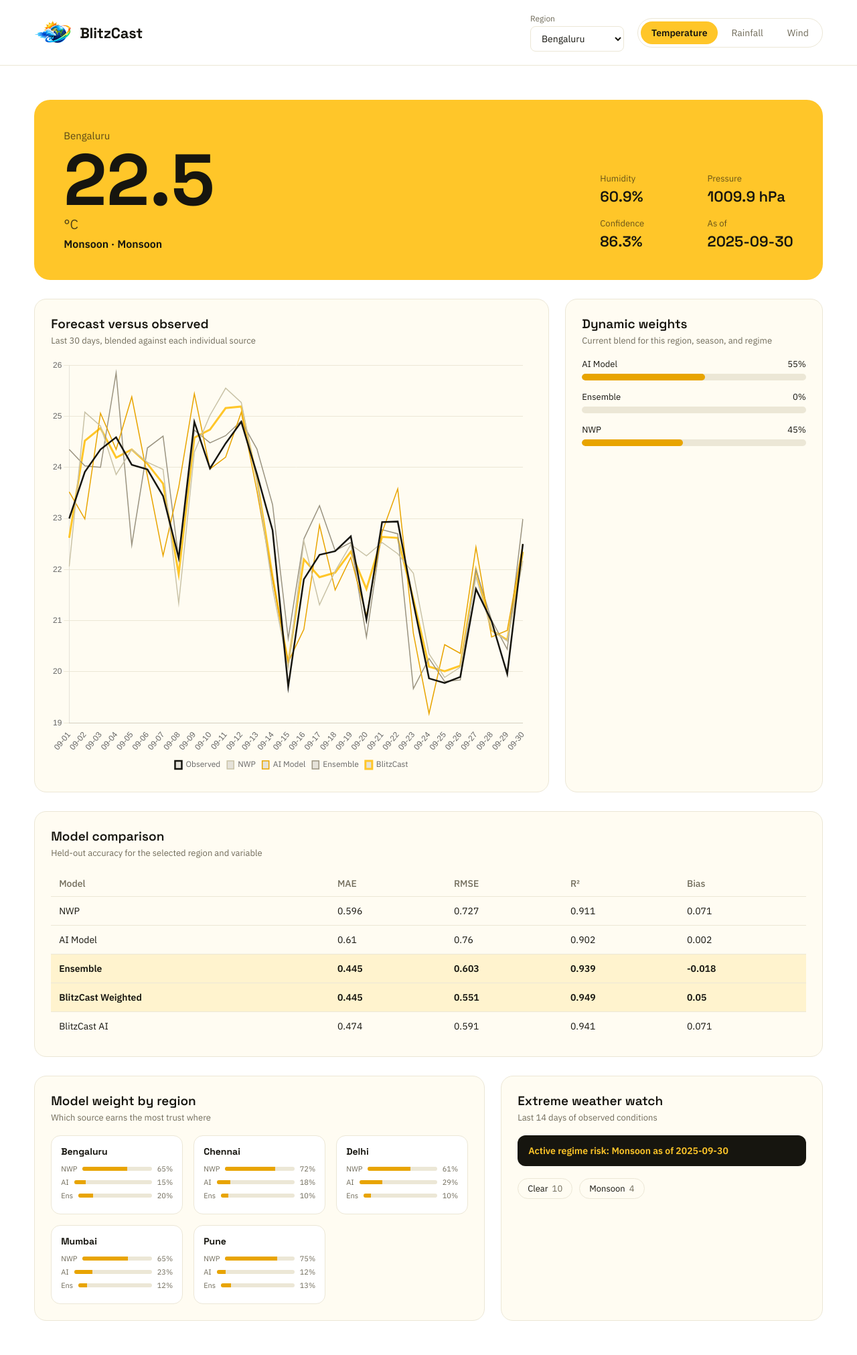
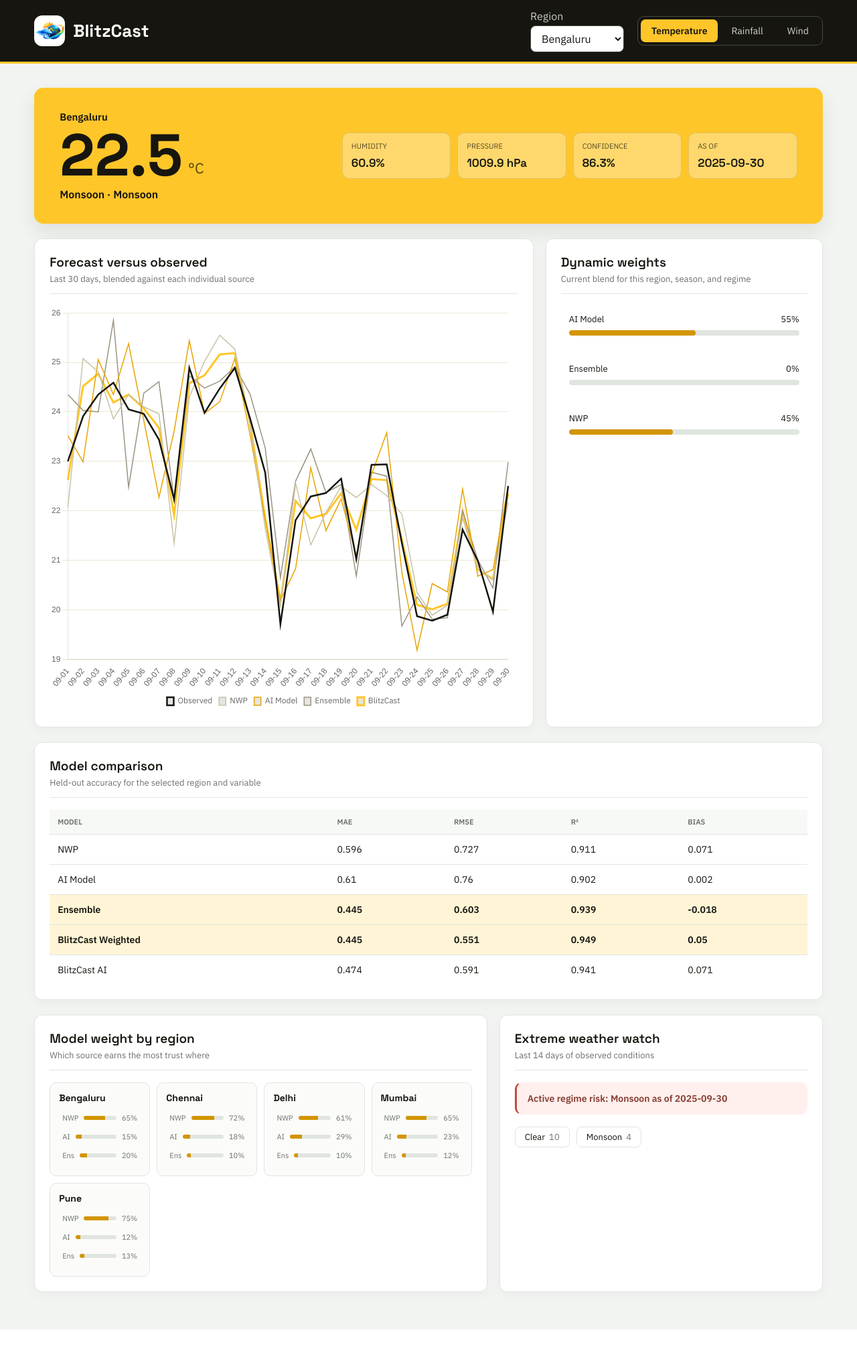
Before and after one commit to Vedantsd/BlitzCast, a Flask app: page / in a window 1280 px wide. Shown: the whole page at 67% size. After the commit the page ends 1985 px from the top, so only its background shows below. Run offline with Flask 3, Linux system fonts and the light colour scheme.

Commit message:
style: updated frontend design

```diff
--- a/static/css/index-style.css
+++ b/static/css/index-style.css
@@ -1,13 +1,14 @@
 :root {
   --white: #ffffff;
-  --surface: #fffcf2;
+  --page: #f2f4f1;
+  --surface: #ffffff;
   --yellow: #ffc629;
-  --yellow-deep: #e8a400;
+  --yellow-deep: #bd8300;
   --ink: #16150f;
-  --ink-muted: #706b5a;
-  --hairline: #ece7d6;
-  --good: #1f8a4c;
-  --bad: #c94a3c;
+  --ink-muted: #69716c;
+  --hairline: #e0e5df;
+  --good: #247451;
+  --bad: #bd4e40;
 }
 
 * {
@@ -17,7 +18,7 @@
 html, body {
   margin: 0;
   padding: 0;
-  background: var(--white);
+  background: var(--page);
   color: var(--ink);
   font-family: "IBM Plex Sans", -apple-system, sans-serif;
 }
@@ -31,8 +32,10 @@
   display: flex;
   align-items: center;
   justify-content: space-between;
-  padding: 20px clamp(20px, 4vw, 56px);
-  border-bottom: 1px solid var(--hairline);
+  padding: 14px clamp(20px, 4vw, 56px);
+  border-bottom: 3px solid var(--yellow);
+  background: var(--ink);
+  color: var(--white);
   flex-wrap: wrap;
   gap: 16px;
 }
@@ -44,19 +47,24 @@
 }
 
 .brand-mark {
-  width: 56px;
-  height: 56px;
+  width: 46px;
+  height: 46px;
   background: var(--white);
-  border-radius: 50%;
+  border-radius: 12px;
   object-fit: contain;
   display: block;
+  transition: transform 180ms ease, box-shadow 180ms ease;
+}
+
+.brand:hover .brand-mark {
+  transform: rotate(-4deg) scale(1.05);
+  box-shadow: 0 4px 14px rgba(255, 198, 41, 0.3);
 }
 
 .brand-name {
   font-family: "Space Grotesk", sans-serif;
   font-weight: 700;
-  font-size: 22px;
-  letter-spacing: -0.01em;
+  font-size: 26px;
 }
 
 .controls {
@@ -69,26 +77,32 @@
 .control {
   display: flex;
   flex-direction: column;
-  font-size: 12px;
-  color: var(--ink-muted);
+  font-size: 16px;
+  color: #c5cbc5;
   gap: 4px;
 }
 
 .control select {
   font-family: "IBM Plex Sans", sans-serif;
-  font-size: 14px;
+  font-size: 16px;
   color: var(--ink);
   padding: 8px 12px;
-  border: 1px solid var(--hairline);
+  border: 1px solid #454a43;
   border-radius: 8px;
   background: var(--white);
   min-width: 140px;
+  transition: border-color 160ms ease, box-shadow 160ms ease;
+}
+
+.control select:hover {
+  border-color: var(--yellow);
+  box-shadow: 0 0 0 3px rgba(255, 198, 41, 0.16);
 }
 
 .target-tabs {
   display: flex;
-  border: 1px solid var(--hairline);
-  border-radius: 999px;
+  border: 1px solid #454a43;
+  border-radius: 10px;
   padding: 4px;
   gap: 4px;
 }
@@ -99,9 +113,15 @@
   font-family: "IBM Plex Sans", sans-serif;
   font-size: 14px;
   padding: 8px 16px;
-  border-radius: 999px;
+  border-radius: 7px;
   cursor: pointer;
-  color: var(--ink-muted);
+  color: #d0d4d0;
+  transition: background-color 160ms ease, color 160ms ease, transform 160ms ease;
+}
+
+.target-tab:hover:not(.active) {
+  background: #2b2e28;
+  color: var(--white);
 }
 
 .target-tab.active {
@@ -110,100 +130,166 @@
   font-weight: 600;
 }
 
+.target-tab:hover {
+  transform: translateY(-1px);
+}
+
+button:focus-visible,
+select:focus-visible {
+  outline: 3px solid #8cc9b0;
+  outline-offset: 3px;
+}
+
 main {
-  padding: clamp(20px, 4vw, 56px);
+  max-width: 1640px;
+  margin: 0 auto;
+  padding: 36px clamp(20px, 4vw, 56px) 56px;
   display: flex;
   flex-direction: column;
-  gap: 28px;
+  gap: 22px;
 }
 
 .hero {
   background: var(--yellow);
-  border-radius: 24px;
-  padding: clamp(24px, 4vw, 44px);
+  border-radius: 14px;
+  padding: 34px 38px;
   display: flex;
   justify-content: space-between;
-  align-items: flex-end;
+  align-items: center;
   flex-wrap: wrap;
-  gap: 24px;
+  gap: 32px;
+  box-shadow: 0 12px 28px rgba(22, 21, 15, 0.09);
+  animation: enter 420ms ease-out both;
+  transition: transform 180ms ease, box-shadow 180ms ease;
+}
+
+.hero:hover {
+  transform: translateY(-2px);
+  box-shadow: 0 16px 34px rgba(22, 21, 15, 0.13);
 }
 
 .hero-reading {
-  display: flex;
-  flex-direction: column;
-  gap: 6px;
+  display: grid;
+  grid-template-columns: auto auto;
+  align-items: baseline;
+  column-gap: 8px;
+  row-gap: 5px;
 }
 
 .hero-label {
+  grid-column: 1 / -1;
   font-size: 15px;
   color: var(--ink);
-  opacity: 0.7;
+  font-weight: 600;
 }
 
 .hero-value {
+  grid-column: 1;
   font-family: "Space Grotesk", sans-serif;
-  font-size: clamp(56px, 9vw, 108px);
+  font-size: 88px;
   font-weight: 700;
-  line-height: 0.95;
+  line-height: 0.98;
 }
 
 .hero-unit {
-  font-size: 20px;
-  color: var(--ink);
-  opacity: 0.75;
-  margin-top: -6px;
+  grid-column: 2;
+  align-self: end;
+  padding-bottom: 10px;
+  font-size: 22px;
+  color: #55430d;
 }
 
 .hero-regime {
+  grid-column: 1 / -1;
   font-size: 16px;
   font-weight: 600;
 }
 
 .hero-stats {
   display: grid;
-  grid-template-columns: repeat(2, minmax(120px, 1fr));
-  gap: 18px 32px;
+  grid-template-columns: repeat(4, minmax(105px, 1fr));
+  gap: 10px;
+  flex: 1;
+  max-width: 680px;
 }
 
 .stat {
   display: flex;
   flex-direction: column;
-  gap: 4px;
+  gap: 7px;
+  padding: 12px 13px;
+  border: 1px solid rgba(22, 21, 15, 0.12);
+  border-radius: 10px;
+  background: rgba(255, 255, 255, 0.32);
+  transition: transform 160ms ease, background-color 160ms ease, box-shadow 160ms ease;
+}
+
+.stat:hover {
+  transform: translateY(-2px);
+  background: rgba(255, 255, 255, 0.62);
+  box-shadow: 0 5px 12px rgba(22, 21, 15, 0.08);
 }
 
 .stat-label {
-  font-size: 13px;
+  font-size: 11px;
   color: var(--ink);
-  opacity: 0.65;
+  opacity: 0.72;
+  text-transform: uppercase;
 }
 
 .stat-value {
   font-family: "Space Grotesk", sans-serif;
-  font-size: 22px;
+  font-size: 17px;
   font-weight: 600;
+  overflow-wrap: anywhere;
 }
 
 .grid-main {
   display: grid;
-  grid-template-columns: 2fr 1fr;
-  gap: 24px;
+  grid-template-columns: minmax(0, 1.8fr) minmax(300px, 1fr);
+  gap: 18px;
 }
 
 .grid-secondary {
   display: grid;
-  grid-template-columns: 1.4fr 1fr;
-  gap: 24px;
+  grid-template-columns: minmax(0, 1.4fr) minmax(300px, 1fr);
+  gap: 18px;
 }
 
 .panel {
   background: var(--surface);
   border: 1px solid var(--hairline);
-  border-radius: 18px;
-  padding: 24px;
+  border-radius: 12px;
+  padding: 22px;
+  box-shadow: 0 5px 18px rgba(22, 21, 15, 0.035);
+  animation: enter 480ms ease-out both;
+  transition: transform 180ms ease, box-shadow 180ms ease, border-color 180ms ease;
+}
+
+.panel:hover {
+  transform: translateY(-2px);
+  border-color: #c7d0c6;
+  box-shadow: 0 10px 24px rgba(22, 21, 15, 0.08);
+}
+
+.grid-main > .panel:nth-child(2),
+.grid-secondary > .panel:nth-child(2) {
+  animation-delay: 70ms;
+}
+
+.panel-chart,
+.panel-table {
+  min-width: 0;
+}
+
+.panel-table {
+  overflow-x: auto;
 }
 
 .panel-head {
   margin-bottom: 18px;
+  padding-bottom: 13px;
+  border-bottom: 1px solid var(--hairline);
 }
 
 .panel-head h2 {
@@ -220,13 +306,22 @@
 .weight-bars {
   display: flex;
   flex-direction: column;
-  gap: 16px;
+  gap: 19px;
 }
 
 .weight-row {
   display: flex;
   flex-direction: column;
-  gap: 6px;
+  gap: 8px;
+  padding: 10px 11px;
+  border: 1px solid transparent;
+  border-radius: 9px;
+  transition: background-color 160ms ease, border-color 160ms ease;
+}
+
+.weight-row:hover {
+  background: #f7f9f6;
+  border-color: var(--hairline);
 }
 
 .weight-row-head {
@@ -236,35 +331,51 @@
 }
 
 .weight-track {
-  height: 10px;
-  border-radius: 999px;
+  height: 8px;
+  border-radius: 6px;
   background: var(--hairline);
   overflow: hidden;
 }
 
 .weight-fill {
   height: 100%;
-  background: var(--yellow-deep);
-  border-radius: 999px;
+  background: #d39500;
+  border-radius: 6px;
+  transform-origin: left center;
+  transition: filter 160ms ease, transform 160ms ease;
+}
+
+.weight-row:hover .weight-fill {
+  filter: saturate(1.25) brightness(1.05);
+  transform: scaleY(1.35);
 }
 
 table {
   width: 100%;
+  min-width: 560px;
   border-collapse: collapse;
   font-size: 14px;
 }
 
 thead th {
   text-align: left;
-  font-weight: 500;
+  font-size: 11px;
+  font-weight: 600;
   color: var(--ink-muted);
-  padding: 10px 12px;
+  padding: 11px 12px;
+  border-bottom: 1px solid var(--hairline);
+  background: #f7f9f6;
+  text-transform: uppercase;
+}
+
+tbody td {
+  padding: 13px 12px;
   border-bottom: 1px solid var(--hairline);
 }
 
-tbody td {
-  padding: 12px;
-  border-bottom: 1px solid var(--hairline);
+tbody tr:hover td {
+  background: #f7f9f6;
+  transition: background-color 140ms ease;
 }
 
 tbody tr:last-child td {
@@ -272,21 +383,32 @@
 }
 
 tbody tr.best td {
-  background: rgba(255, 198, 41, 0.18);
+  background: #fff5d6;
   font-weight: 600;
+}
+
+tbody tr.best:hover td {
+  background: #ffefbd;
 }
 
 .region-weight-grid {
   display: grid;
   grid-template-columns: repeat(auto-fill, minmax(150px, 1fr));
-  gap: 16px;
+  gap: 10px;
 }
 
 .region-weight-card {
   border: 1px solid var(--hairline);
-  border-radius: 14px;
-  padding: 14px;
-  background: var(--white);
+  border-radius: 10px;
+  padding: 13px;
+  background: #fbfcfa;
+  transition: transform 180ms ease, border-color 180ms ease, box-shadow 180ms ease;
+}
+
+.region-weight-card:hover {
+  transform: translateY(-3px);
+  border-color: var(--yellow-deep);
+  box-shadow: 0 7px 16px rgba(22, 21, 15, 0.09);
 }
 
 .region-weight-card h3 {
@@ -301,34 +423,57 @@
   font-size: 11px;
   color: var(--ink-muted);
   margin-bottom: 6px;
+  padding: 4px 5px;
+  border-radius: 5px;
+  transition: background-color 150ms ease;
+}
+
+.mini-bar-row:hover {
+  background: #f1f4ef;
 }
 
 .mini-track {
   flex: 1;
   height: 6px;
-  border-radius: 999px;
+  border-radius: 3px;
   background: var(--hairline);
   overflow: hidden;
 }
 
 .mini-fill {
   height: 100%;
-  background: var(--yellow-deep);
+  background: #d39500;
+  transform-origin: left center;
+  transition: filter 150ms ease, transform 150ms ease;
+}
+
+.mini-bar-row:hover .mini-fill {
+  filter: saturate(1.2) brightness(1.05);
+  transform: scaleY(1.4);
 }
 
 .extreme-alert {
   padding: 14px 16px;
-  border-radius: 12px;
+  border: 1px solid transparent;
+  border-radius: 10px;
   font-size: 14px;
   font-weight: 600;
   margin-bottom: 18px;
-  background: var(--hairline);
+  background: #f2f4f1;
   color: var(--ink);
+  transition: transform 160ms ease, box-shadow 160ms ease, border-color 160ms ease;
+}
+
+.extreme-alert:hover {
+  transform: translateY(-1px);
+  border-color: #c7d0c6;
+  box-shadow: 0 5px 12px rgba(22, 21, 15, 0.06);
 }
 
 .extreme-alert.active {
-  background: var(--ink);
-  color: var(--yellow);
+  background: #fff0ed;
+  color: #873b31;
+  border-left: 3px solid var(--bad);
 }
 
 .regime-tally {
@@ -339,15 +484,27 @@
 
 .regime-chip {
   border: 1px solid var(--hairline);
-  border-radius: 999px;
+  border-radius: 8px;
   padding: 6px 14px;
   font-size: 13px;
   display: flex;
   gap: 6px;
+  transition: background-color 160ms ease, border-color 160ms ease;
+}
+
+.regime-chip:hover {
+  background: #fff5d6;
+  border-color: var(--yellow-deep);
+  transform: translateY(-1px);
 }
 
 .regime-chip span {
   color: var(--ink-muted);
+}
+
+@keyframes enter {
+  from { opacity: 0; transform: translateY(8px); }
+  to { opacity: 1; transform: translateY(0); }
 }
 
 @media (max-width: 900px) {
```
Also changed, not shown: other parts of static/css/index-style.css (+54 -0 lines).
